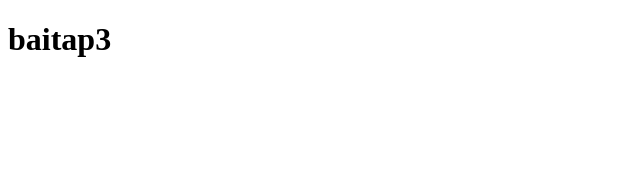
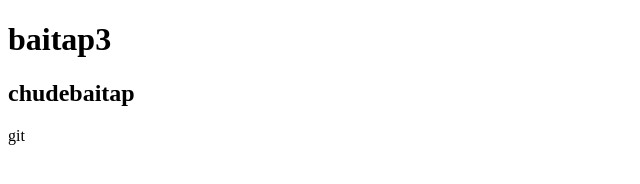
Before and after one commit to hosamhung/sung3, a plain HTML site: page index.html in a window 1280 px wide. Shown: the whole page, without its empty margins (0-640 px from the left). Drawn offline with Linux system fonts and the light colour scheme.

Commit message:
sửa đổi lần 1

```diff
--- a/index.html
+++ b/index.html
@@ -7,5 +7,7 @@
   </head>
   <body>
     <h1>baitap3</h1>
+    <h2>chudebaitap</h2>
+    git
   </body>
 </html>
```
